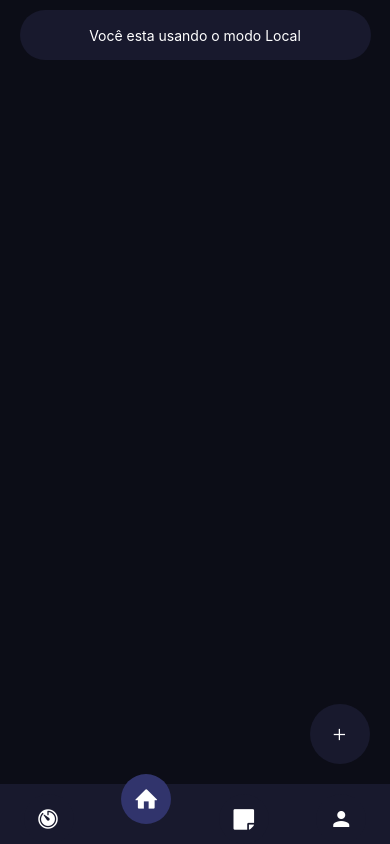
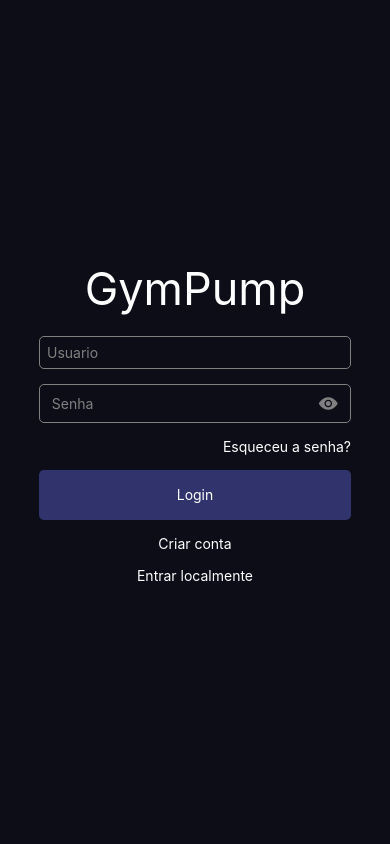
Before and after one commit to ArthurBrigueli/GymPump, a React Native app in the folder GymPump/: screen / in a window 390 px wide. Built offline with nearby package versions, Linux system fonts and the light colour scheme; what expo-notifications, expo-sqlite would draw is missing.

Commit message:
feat: inicialização na tela login com persistencia de login
Agora o usuario entrara na tela de login por padrao e caso ele esteja logado o sistema automaticamente faz login e entra no sistema

```diff
--- a/GymPump/App.js
+++ b/GymPump/App.js
@@ -40,27 +40,8 @@ const screenOptions1 = {
 };
 
 const MainTabs = () => {
-
-  const {updateUserState} = useAuth()
-
-  useEffect(()=>{
-
-    const persistenceLogin = async()=>{
-      const token = await AsyncStorage.getItem('TOKEN')
-      if(token){
-        const a = await axios.post('http://192.168.0.103:8000/api/authentication/login', {
-          token: token
-        })
-
-        updateUserState(a.data, token)
-      }
-    }
-
-    persistenceLogin()
-  },[])
-
   return(
-    <Tab.Navigator screenOptions={screenOptions1} initialRouteName='Home'>
+    <Tab.Navigator screenOptions={screenOptions1}>
     <Tab.Screen
       name="TimeScreen"
       component={TimeScreen}
@@ -130,9 +111,9 @@ const App = () => {
             barStyle="light-content"
             translucent={false}
           />
-          <Stack.Navigator screenOptions={screenOptions}>
+          <Stack.Navigator screenOptions={screenOptions} initialRouteName='Login'>
             <Stack.Screen name="MainTabs" component={MainTabs}/>
-            <Stack.Screen name="Login" component={Login} />
+            <Stack.Screen name="Login" component={Login}/>
             <Stack.Screen name="Register" component={Register} />
           </Stack.Navigator>
         </NavigationContainer>
--- a/GymPump/screens/Login.jsx
+++ b/GymPump/screens/Login.jsx
@@ -15,6 +15,29 @@ const Login = ({navigation})=>{
     const [loading, setLoading] = useState(false)
 
 
+    useEffect(()=>{
+
+        const persistenceLogin = async()=>{
+
+            setLoading(true)
+
+            const token = await AsyncStorage.getItem('TOKEN')
+            if(token){
+                const a = await axios.post('http://192.168.0.103:8000/api/authentication/login', {
+                token: token
+                })
+
+                updateUserState(a.data, token)
+                navigation.navigate('MainTabs', {screen: 'Home'})
+            }
+            setLoading(false)
+        }
+
+        persistenceLogin()
+      },[])
+
+
+
 
     const handleLogin = async()=>{
 
@@ -26,7 +49,7 @@ const Login = ({navigation})=>{
             })
             updateUserState(response.data.user, response.data.token)
             await AsyncStorage.setItem('TOKEN', response.data.token)
-            navigation.navigate('Home')
+            navigation.navigate('MainTabs', {screen: 'Home'})
         }catch(erro){
             setShowError('Credenciais incorreta')
         }
@@ -42,7 +65,7 @@ const Login = ({navigation})=>{
     }
 
     const handleJoinLocal = ()=>{
-        navigation.navigate('Home')
+        navigation.navigate('MainTabs', {screen: 'Home'})
     }
 
     return(
```
